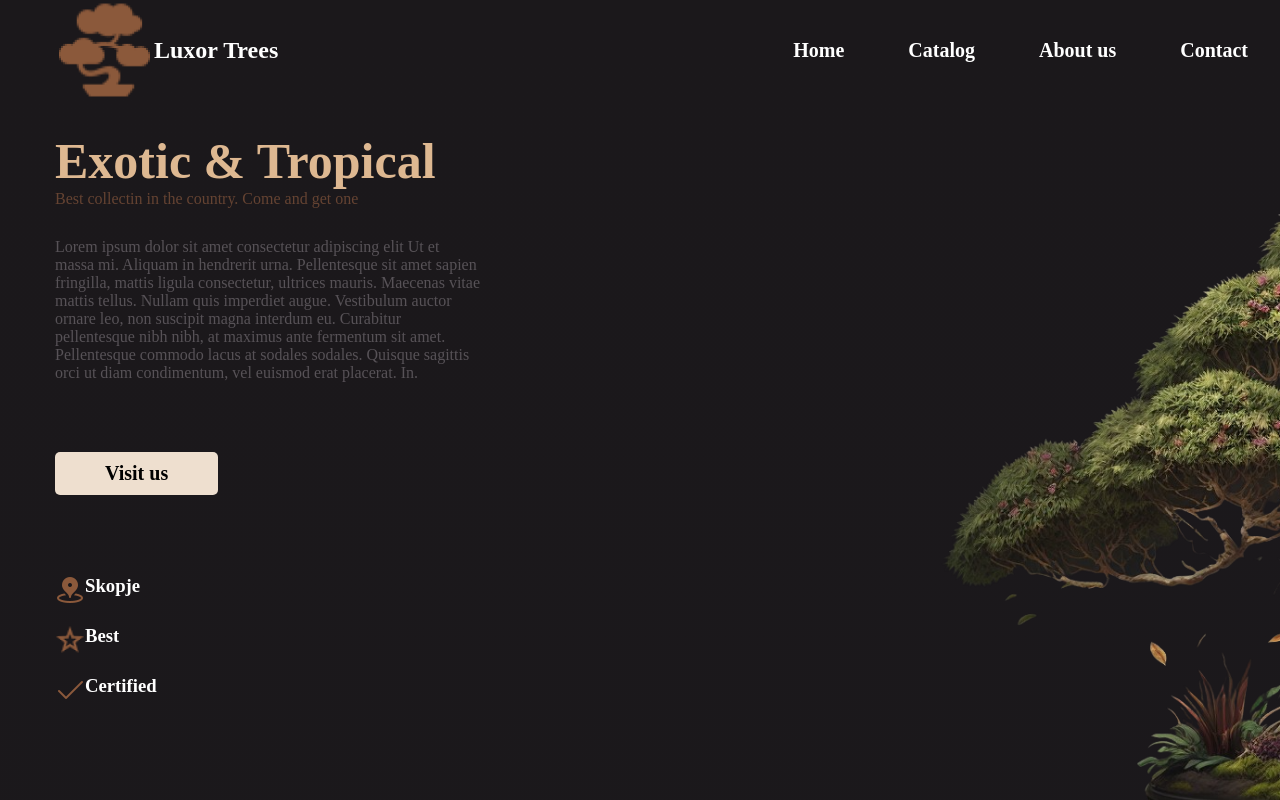
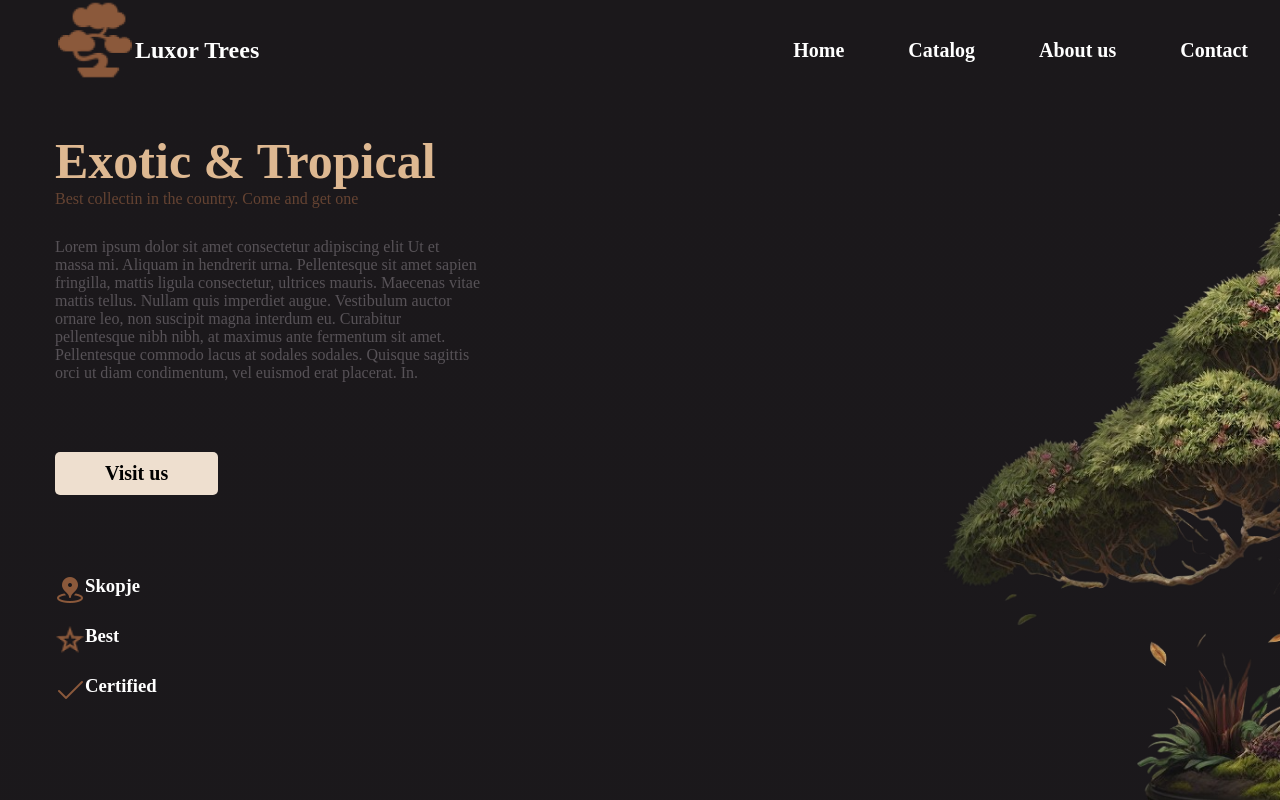
Before and after one commit to Sizo04/Luxor-Trees, a plain HTML site: page index.html in a window 1280 px wide. Shown: the top 800 px of the page. Drawn offline with Linux system fonts and the light colour scheme; a web font is replaced by a local one.

Commit message:
minor changes

```diff
--- a/style.scss
+++ b/style.scss
@@ -29,8 +29,8 @@ nav {
   font-weight: bold;
   color: white;
   img {
-    max-width: 100px;
-    max-height: 100px;
+    max-width: 80px;
+    max-height: 80px;
   }
 
   ul {
@@ -240,6 +240,7 @@ nav {
         padding: 1em;
         border-radius: 5px;
         border: none;
+        font-size: 16px;
         &:hover {
           background-color: $hover-color;
           color: $hover-text;
```
Also changed, not shown: index.html (+3 -0 lines), style.css, 1 other file.
